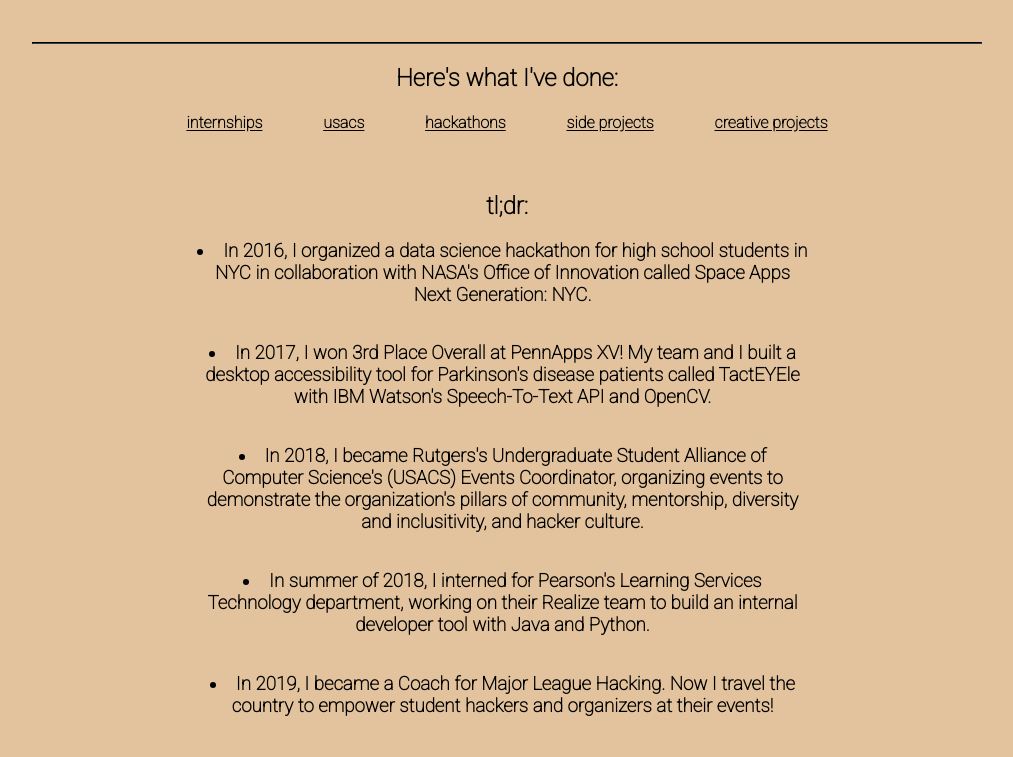
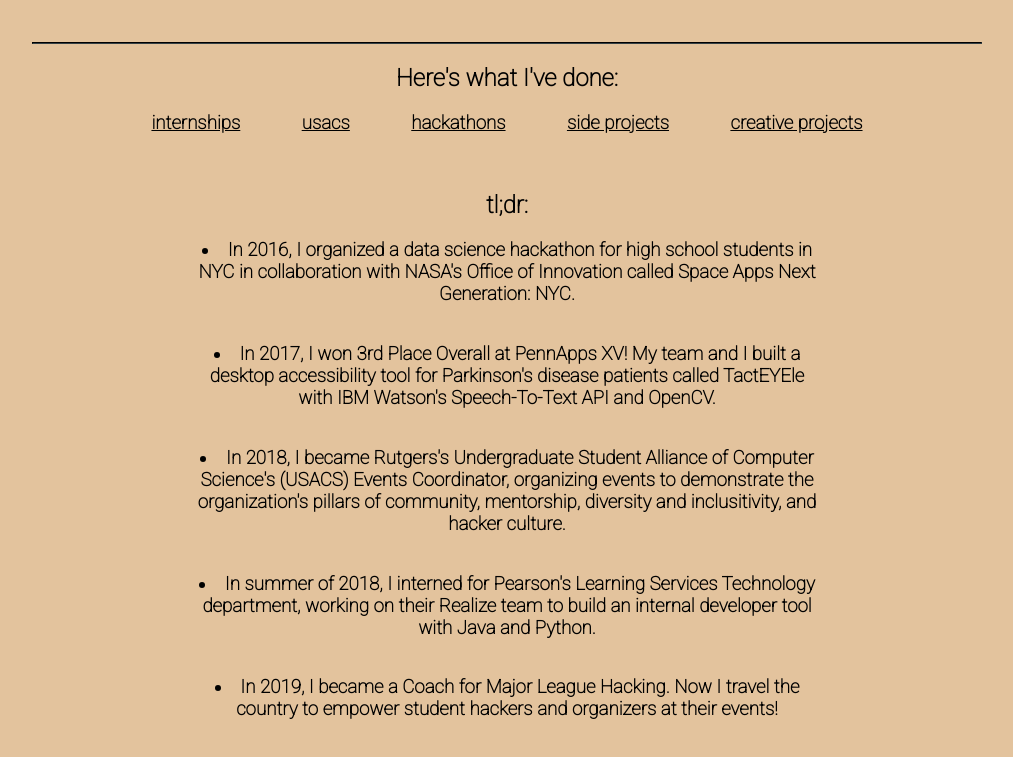
Before and after one commit to alimohamad/alimohamad.github.io, a plain HTML site: page index.html in a window 1280 px wide. Shown: the part 667-1424 px from the top of the page, without its empty margins (133-1146 px from the left). Drawn offline with Linux system fonts and the light colour scheme.

Commit message:
fixed weird offset issue on fixed width items (thanks sam), made data toggles larger

```diff
--- a/app.js
+++ b/app.js
@@ -23,7 +23,7 @@ function buildList(list){
 
         let h3 = document.createElement("h3");
         let li = document.createElement("li");
-        li.setAttribute("class", "container-detail");
+        li.setAttribute("class", "container-detail bio");
         li.innerHTML = list[i];
         h3.appendChild(li);
         ul.appendChild(h3);
@@ -59,7 +59,7 @@ let usacsDetails = [
     "I help coordinate new articles for the USACS blog!"
 ];
 
-const usacs = new Involvement("usacs", "In 2018, I became Events Coordinator for the Rutgers Undergraduate Student Alliance of Computer Science. I did more than just coordinate events though!", usacsDetails);
+const usacs = new Involvement("usacs", "In 2018, I became events coordinator for the rutgers undergraduate student alliance of computer scientists. i did more than just coordinate events though!", usacsDetails);
 
 document.getElementById("usacs").addEventListener("click", function(){
      setDiv(usacs);
@@ -74,7 +74,7 @@ let hackathonDetails = [
     "In January 2019, I became a Coach for Major League Hacking. Now I travel the country to empower student hackers and organizers at their events, host Localhost workshops, and write for the MLH Content Launchpad. Say hi at my next event!"
 ];
 
-const hackathons = new Involvement("hackathons", "Since my sophomore year of high school, I've been to about 30 hackathons as a hacker, volunteer, mentor or organizer. Here are some of my more meaningful achievements.", hackathonDetails);
+const hackathons = new Involvement("hackathons", "since my sophomore year of high school, i've been to about 30 hackathons as a hacker, volunteer, mentor or organizer.", hackathonDetails);
 
 document.getElementById("hackathons").addEventListener("click", function(){
      setDiv(hackathons);
--- a/index.html
+++ b/index.html
@@ -48,12 +48,13 @@
             <hr class="divider">
 
             <h2> Here's what I've done:</h2>
-            <h4>
+            <h3>
                 <a class = "toggle" id = "internships">internships</a>
                 <a class = "toggle" id = "usacs">usacs</a>
                 <a class = "toggle" id = "hackathons">hackathons</a>
                 <a class = "toggle" id = "side-projects">side projects</a>
-                <a class = "toggle" id = "creative-projects">creative projects</a></h4>
+                <a class = "toggle" id = "creative-projects">creative projects</a>
+            </h3>
 
             <br />
 
@@ -63,11 +64,11 @@
                 <h2 class = "bio" id = "container-tagline"></h2>
 
                 <ul id = "container-details">
-                    <h3><li class = "container-detail">In 2016, I organized a data science hackathon for high school students in NYC in collaboration with NASA's Office of Innovation called Space Apps Next Generation: NYC.</li></h3>
-                    <h3><li class = "container-detail"> In 2017, I won 3rd Place Overall at PennApps XV! My team and I built a desktop accessibility tool for Parkinson's disease patients called TactEYEle with IBM Watson's Speech-To-Text API and OpenCV. </li></h3>
-                    <h3><li class = "container-detail"> In 2018, I became Rutgers's Undergraduate Student Alliance of Computer Science's (USACS) Events Coordinator, organizing events to demonstrate the organization's pillars of community, mentorship, diversity and inclusitivity, and hacker culture. </li></h3>
-                    <h3><li class = "container-detail"> In summer of 2018, I interned for Pearson's Learning Services Technology department, working on their Realize team to build an internal developer tool with Java and Python. </li></h3>
-                    <h3><li class = "container-detail"> In 2019, I became a Coach for Major League Hacking. Now I travel the country to empower student hackers and organizers at their events!</li></h3>
+                    <h3><li class = "container-detail bio">In 2016, I organized a data science hackathon for high school students in NYC in collaboration with NASA's Office of Innovation called Space Apps Next Generation: NYC.</li></h3>
+                    <h3><li class = "container-detail  bio"> In 2017, I won 3rd Place Overall at PennApps XV! My team and I built a desktop accessibility tool for Parkinson's disease patients called TactEYEle with IBM Watson's Speech-To-Text API and OpenCV. </li></h3>
+                    <h3><li class = "container-detail bio"> In 2018, I became Rutgers's Undergraduate Student Alliance of Computer Science's (USACS) Events Coordinator, organizing events to demonstrate the organization's pillars of community, mentorship, diversity and inclusitivity, and hacker culture. </li></h3>
+                    <h3><li class = "container-detail bio"> In summer of 2018, I interned for Pearson's Learning Services Technology department, working on their Realize team to build an internal developer tool with Java and Python. </li></h3>
+                    <h3><li class = "container-detail bio"> In 2019, I became a Coach for Major League Hacking. Now I travel the country to empower student hackers and organizers at their events!</li></h3>
 
                 </ul>
 
--- a/style.css
+++ b/style.css
@@ -19,12 +19,17 @@ h1, h2, h3, h4, h5, p, a, li{
 
 .bio{
     width: 50%;
-    margin-left: 25%;
+    margin-left: auto;
+    margin-right: auto;
 }
 
 .divider{
     border-color: #344146;
     width: 75%;
+}
+
+ul{
+    padding: 0;
 }
 
 a{
@@ -34,11 +39,10 @@ a{
 
 .toggle{
     padding: 2.25%;
+    font-weight: bolder;
 }
 
 .container-detail{
-    width: 50%;
-    margin-left: 23%;
     list-style-position: inside;
     margin-bottom: 3%;
 }
```
